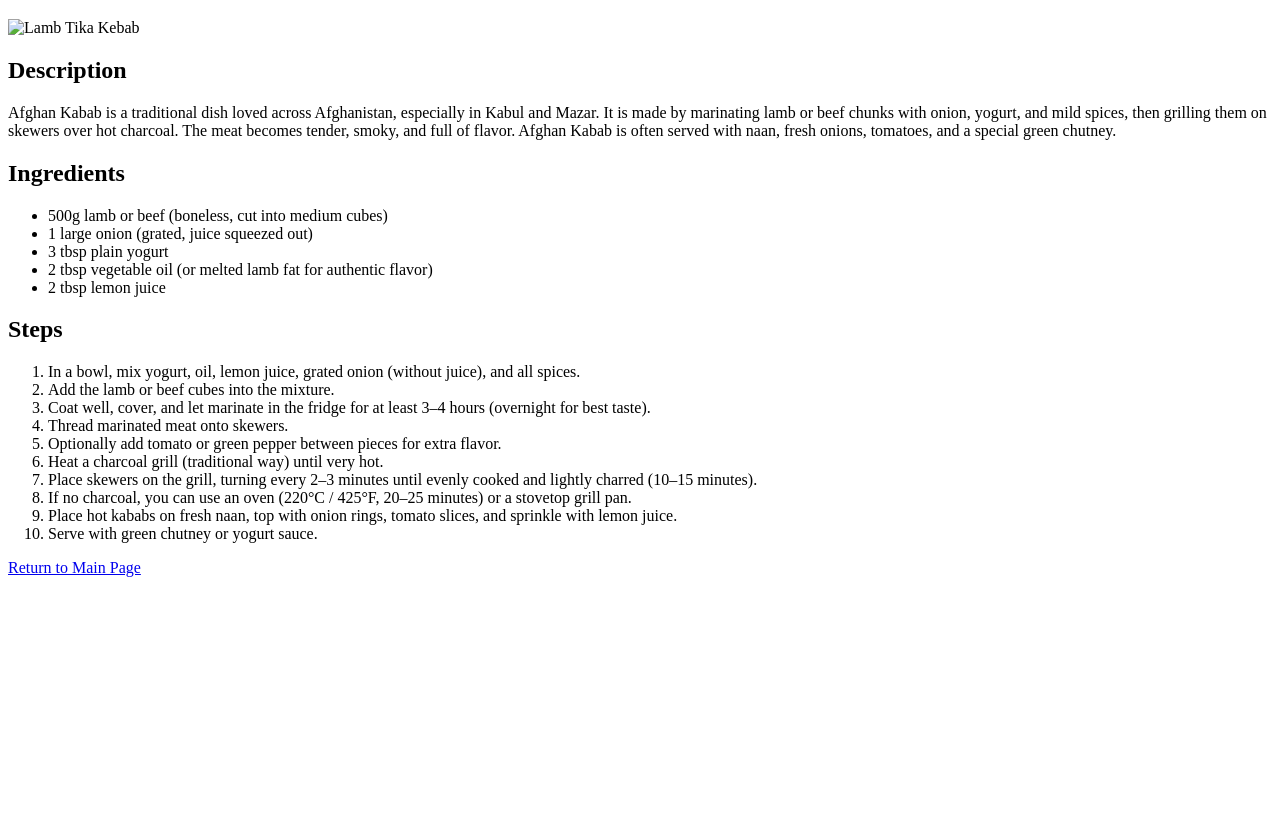
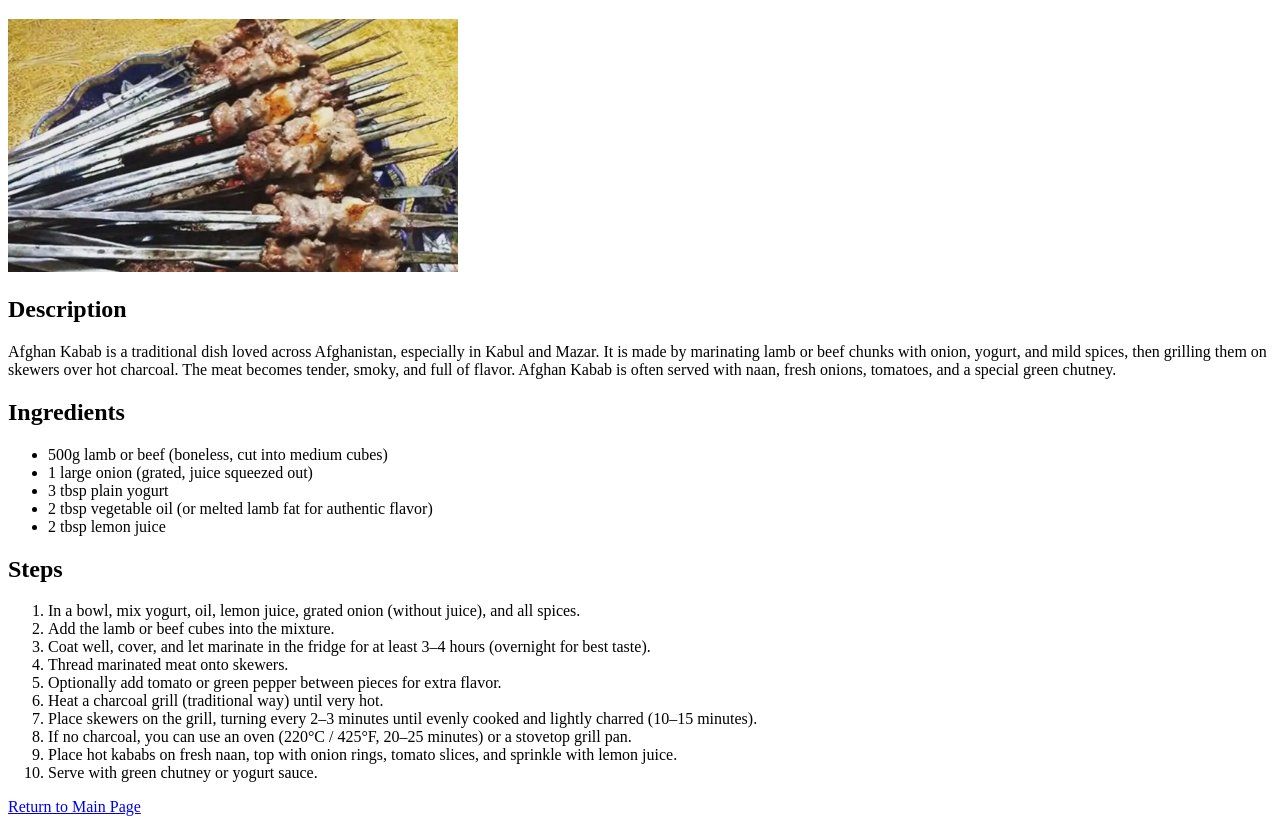
Before and after one commit to Sayedmansour01/odin-recipes, a plain HTML site: page recipes/kebab.html in a window 1280 px wide. Shown: the part 61-885 px from the top of the page. Before the commit the page ends 800 px from the top, so only its background shows below. Drawn offline with Linux system fonts and the light colour scheme.

Commit message:
fix the src of the kebab img on kebab.html

```diff
--- a/recipes/kebab.html
+++ b/recipes/kebab.html
@@ -7,7 +7,7 @@
 </head>
 <body>
     <h1>Afghan Kebab Recipe</h1>
-    <img src="./recipes/kebab.webp" alt="Lamb Tika Kebab" width="450px" height="auto" />
+    <img src="./kebab.webp" alt="Lamb Tika Kebab" width="450px" height="auto" />
     <h2>Description</h2>
     <p>Afghan Kabab is a traditional dish loved across Afghanistan, especially in Kabul and Mazar.
         It is made by marinating lamb or beef chunks with onion, yogurt, and mild spices,
```
